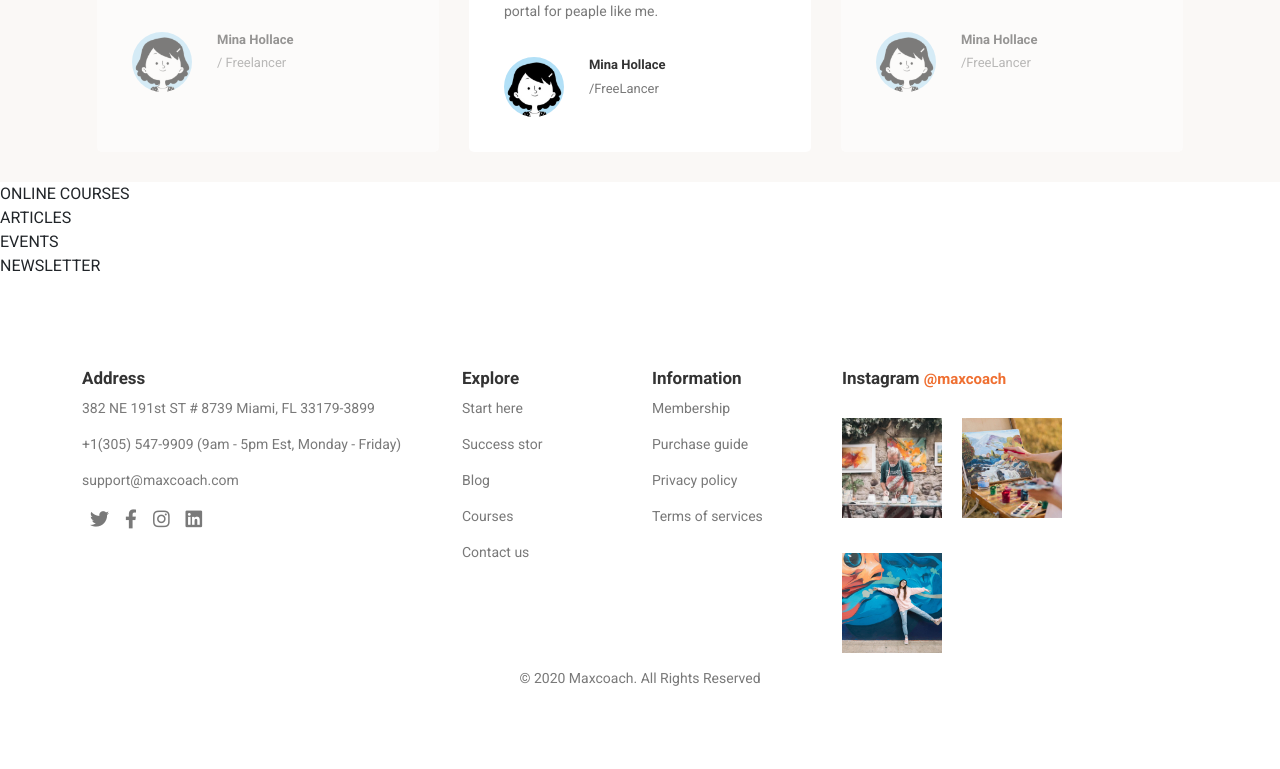
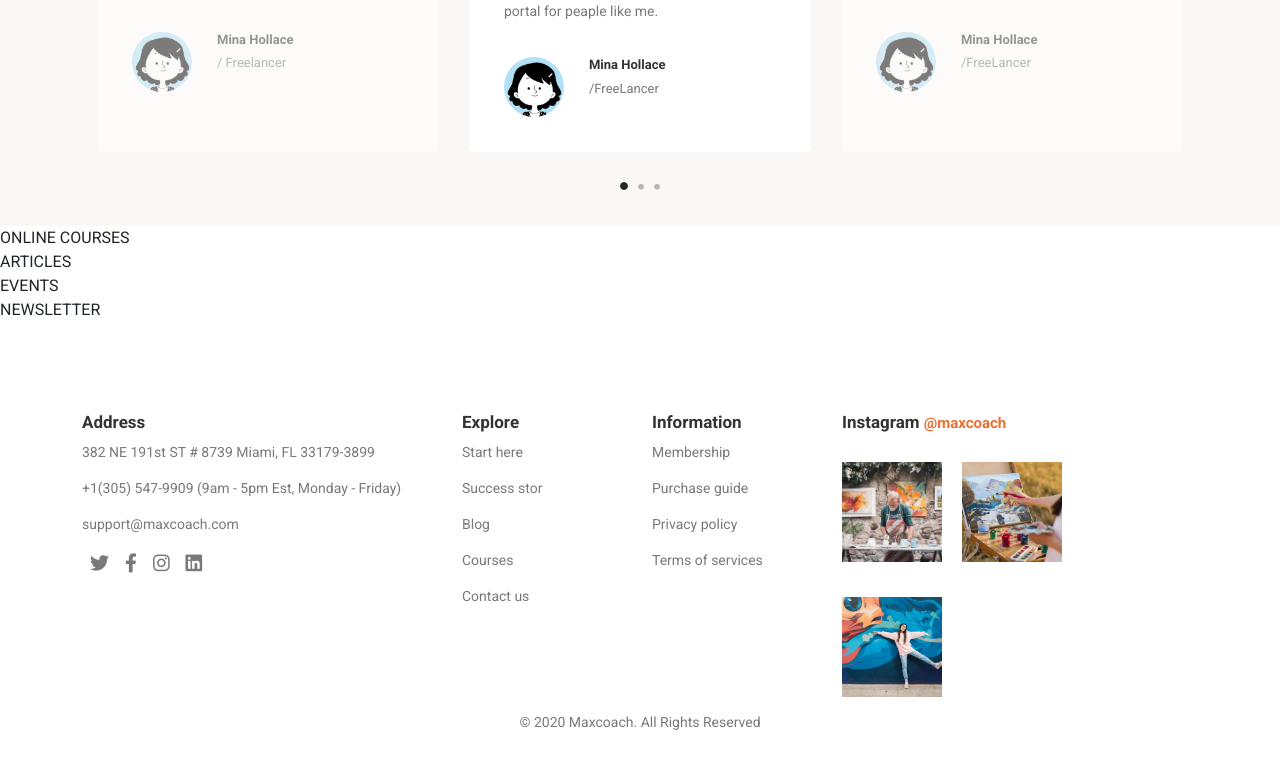
Before and after one commit to AndreaCasentini93/proj-html-vuejs, a Vue app: page / in a window 1280 px wide. Shown: the part 2581-3350 px from the top of the page. Before the commit the page ends 3306 px from the top, so only its background shows below. Built offline with nearby package versions, Linux system fonts and the light colour scheme; a small style sheet from the web is missing.

Commit message:
Slider Complete

```diff
--- a/src/components/Testimonials.vue
+++ b/src/components/Testimonials.vue
@@ -10,6 +10,7 @@
 
             <!-- SLIDER -->
             <div class="d-flex slider">
+                <!-- BEFORE SLIDE -->
                 <div class="slide" @click="changeSlide(slides[beforeId].id)">
                     <h4>{{ slides[beforeId].title }}</h4>
                     <p>{{ slides[beforeId].text }}</p>
@@ -21,6 +22,9 @@
                         </div>
                     </div>
                 </div>
+                <!-- /BEFORE SLIDE -->
+
+                <!-- CURRENT SLIDE -->
                 <div class="slide">
                     <h4>{{ slides[currentId].title }}</h4>
                     <p>{{ slides[currentId].text }}</p>
@@ -32,6 +36,9 @@
                         </div>
                     </div>
                 </div>
+                <!-- /CURRENT SLIDE -->
+
+                <!-- AFTER SLIDE -->
                 <div class="slide" @click="changeSlide(slides[afterId].id)">
                     <h4>{{ slides[afterId].title }}</h4>
                     <p>{{ slides[afterId].text }}</p>
@@ -43,8 +50,15 @@
                         </div>
                     </div>
                 </div>
+                <!-- /AFTER SLIDE -->
             </div>
             <!-- SLIDER -->
+
+            <!-- CIRCLE -->
+            <div class="text-center circle_box">
+                <i v-for="slide in slides" :key="slide.id" :class="slide.id == currentId? 'active':'' " class="fas fa-circle" @click="changeSlide(slide.id)"></i>
+            </div>
+            <!-- /CIRCLE -->
         </div>
     </section>
 </template>
@@ -179,5 +193,25 @@ export default {
                 }
             }
         }
+
+        .circle_box {
+            margin-top: 20px;
+
+            i {
+                font-size: 6px;
+                margin: 0 5px;
+                cursor: pointer;
+                opacity: .3;
+                @include transition-type-1(font-sixe);
+                @include transition-type-1(opacity);
+
+
+                &:hover,
+                &.active {
+                    font-size: 8px;
+                    opacity: 1;
+                }
+            }
+        }
     }
 </style>
```
